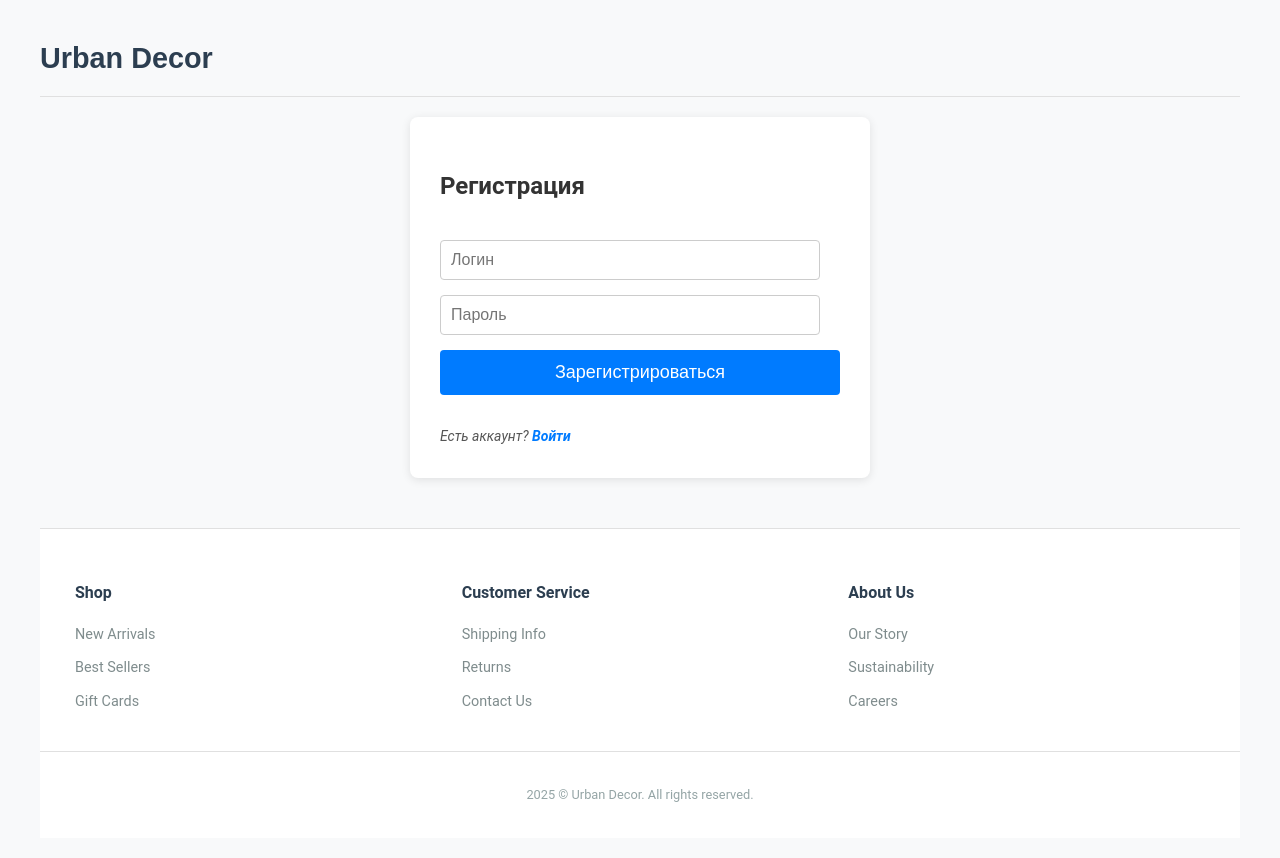
After one commit to golem2006/urbdecore, a PHP site: page /auth.php in a window 1280 px wide. The commit adds this page. Run offline with PHP 8.4, Linux system fonts and the light colour scheme; data that the repository does not hold is empty.

Commit message:
Feat: Auth system

```diff
--- /dev/null
+++ b/auth.php
@@ -0,0 +1,94 @@
+<?php
+session_start();
+
+require_once('php/config.php');
+
+if ($_SERVER['REQUEST_METHOD'] == "POST") {
+    $login = $_POST['login'];
+    $pasw = $_POST['pasw'];
+    $hash = password_hash($pasw, PASSWORD_DEFAULT);
+    $stmt = $conn->prepare("INSERT INTO `users`(`login`, `pasw`) VALUES (?, ?)");
+    $stmt->bind_param('ss', $login, $hash);
+     // Выполняем запрос
+     try {
+        $stmt->execute();
+        $id = $conn->insert_id; // Получаем ID вставленной записи
+        $_SESSION['userId'] = $id;
+        $_SESSION['login'] = $login;
+        header('Location: index.php');
+        exit();
+     } catch (\Throwable $th) {
+        $error_code = $stmt->errno; // Получаем код ошибки из объекта prepared statement
+
+        if ($error_code == 1062) {
+            echo "Логин '" . htmlspecialchars($login) . "' занят.<br>";
+        } else {
+            // Обработка других возможных ошибок выполнения
+            echo "Ошибка при выполнении запроса: " . $stmt->error . " (Код: " . $error_code . ")<br>";
+        }
+     }
+}
+?>
+<!DOCTYPE html>
+<html>
+	<head>
+		<meta charset="utf-8">
+		<meta name="viewport" content="width=device-width, initial-scale=1">
+		<link rel="stylesheet" href="styles.css">
+		<title>Urban Decor</title>
+	</head>
+<body>
+<div class="container">
+			<header class="main-header">
+				<a href="index.php" class="logo">Urban Decor</a>
+			</header>
+
+			<div class="content-wrapper">
+
+                <form action="auth.php" method="post">
+                    <h2>Регистрация</h2>
+                    <input type="text" name="login" placeholder="Логин">
+                    <input type="password" name="pasw" placeholder="Пароль">
+                    <input type="submit" value="Зарегистрироваться">
+                    <i>Есть аккаунт? <a href="login.php">Войти</a></i>
+                </form>
+
+            </div>
+
+			<footer class="footer">
+				<div class="footer-content">
+					<div class="footer-section">
+						<h4>Shop</h4>
+						<ul>
+							<li><a href="#">New Arrivals</a></li>
+							<li><a href="#">Best Sellers</a></li>
+							<li><a href="#">Gift Cards</a></li>
+						</ul>
+					</div>
+
+					<div class="footer-section">
+						<h4>Customer Service</h4>
+						<ul>
+							<li><a href="#">Shipping Info</a></li>
+							<li><a href="#">Returns</a></li>
+							<li><a href="#">Contact Us</a></li>
+						</ul>
+					</div>
+
+					<div class="footer-section">
+						<h4>About Us</h4>
+						<ul>
+							<li><a href="#">Our Story</a></li>
+							<li><a href="#">Sustainability</a></li>
+							<li><a href="#">Careers</a></li>
+						</ul>
+					</div>
+				</div>
+
+				<div class="footer-bottom">
+					<p>2025 &copy; Urban Decor. All rights reserved.</p>
+				</div>
+			</footer>
+		</div>
+	</body>
+</html>
--- a/styles.css
+++ b/styles.css
@@ -206,6 +206,9 @@ body {
 	font-size: 0.9rem;
 	transition: background-color 0.2s;
 }
+ .tedNone {
+	text-decoration: none;
+}
 
 .add-to-cart:hover {
 	background-color: #2980b9;
@@ -374,6 +377,70 @@ body {
     display: block;
 }
 
+.content-wrapper form { /* Выбираем форму внутри .content-wrapper */
+    background-color: #ffffff; /* Белый фон формы */
+    padding: 30px;              /* Внутренние отступы */
+    border-radius: 8px;         /* Скругленные углы */
+    box-shadow: 0 2px 10px rgba(0, 0, 0, 0.1); /* Легкая тень */
+    display: flex;              /* Используем flexbox для элементов формы */
+    flex-direction: column;     /* Располагаем элементы вертикально */
+    align-items: justify;        /* Центрируем элементы внутри формы по горизонтали */
+    gap: 15px;                  /* Отступ между элементами формы */
+    max-width: 400px;           /* Максимальная ширина формы */
+    width: 100%;
+	margin: 0 auto;             /* Форма занимает всю ширину контейнера (до max-width) */
+}
+
+/* Стили для полей ввода */
+.content-wrapper form input[type="text"],
+.content-wrapper form input[type="password"] {
+    width: calc(100% - 20px);  /* Ширина поля ввода (100% минус padding) */
+    padding: 10px;              /* Внутренние отступы */
+    border: 1px solid #cccccc;  /* Граница */
+    border-radius: 4px;         /* Скругленные углы */
+    font-size: 16px;            /* Размер шрифта */
+    box-sizing: border-box;     /* Учитываем padding и border в общей ширине */
+}
+
+/* Стили для кнопки "Войти" */
+.content-wrapper form input[type="submit"] {
+    width: 100%;                /* Кнопка на всю ширину формы */
+    padding: 12px 20px;         /* Внутренние отступы */
+    background-color: #007bff;  /* Синий фон кнопки */
+    color: white;               /* Белый цвет текста */
+    border: none;               /* Убираем границу */
+    border-radius: 4px;         /* Скругленные углы */
+    font-size: 18px;            /* Размер шрифта */
+    cursor: pointer;            /* Изменяем курсор при наведении */
+    transition: background-color 0.3s ease; /* Плавное изменение цвета при наведении */
+}
+
+/* Эффект при наведении на кнопку "Войти" */
+.content-wrapper form input[type="submit"]:hover {
+    background-color: #0056b3; /* Более темный синий */
+}
+
+/* Стили для текста "Нет аккаунта? Зарегистрироваться" */
+.content-wrapper i {
+    margin-top: 15px;           /* Отступ сверху */
+    font-size: 14px;            /* Размер шрифта */
+    color: #555555;             /* Цвет текста */
+    text-align: justify;         /* Центрируем текст */
+}
+
+/* Стили для ссылки "Зарегистрироваться" */
+.content-wrapper i a {
+    color: #007bff;             /* Цвет ссылки */
+    text-decoration: none;      /* Убираем подчеркивание */
+    font-weight: bold;          /* Жирный шрифт */
+    transition: color 0.3s ease; /* Плавное изменение цвета */
+}
+
+.content-wrapper i a:hover {
+    color: #0056b3;             /* Более темный синий при наведении */
+    text-decoration: underline; /* Добавляем подчеркивание при наведении */
+}
+
 
 @media (max-width: 992px) {
 	.filters-sidebar {
```
Also changed, not shown: cart.php (added, +79 -0 lines), index.php (+41 -18 lines), login.php (added, +88 -0 lines), main.js (+115 -1 lines), php/add.php (added, +17 -0 lines), php/exit.php (added, +9 -0 lines).
